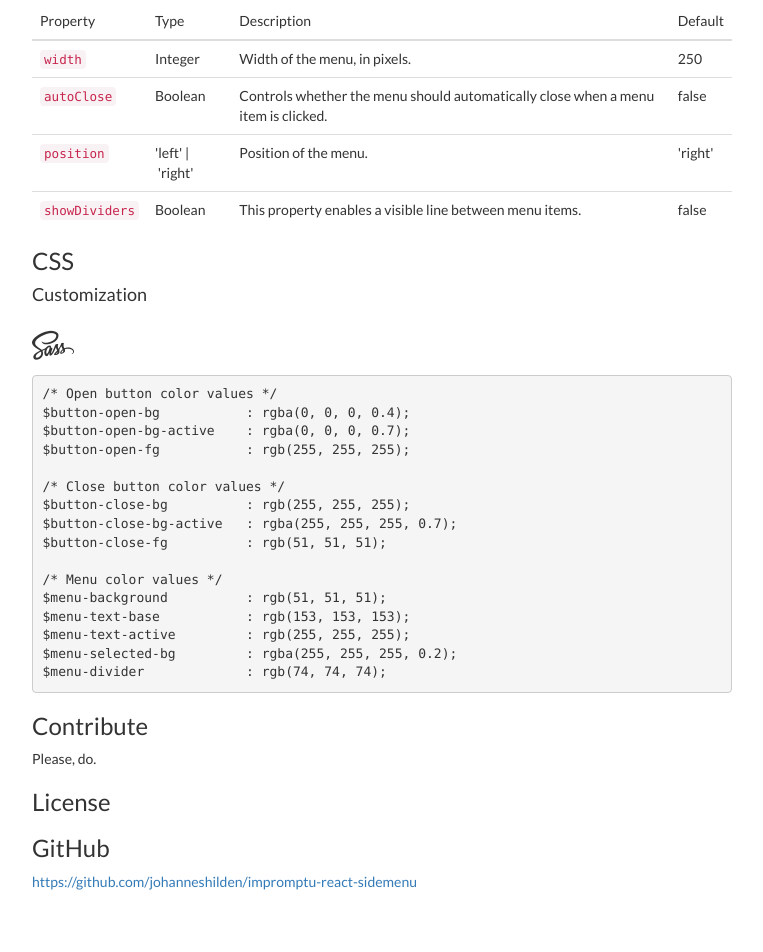
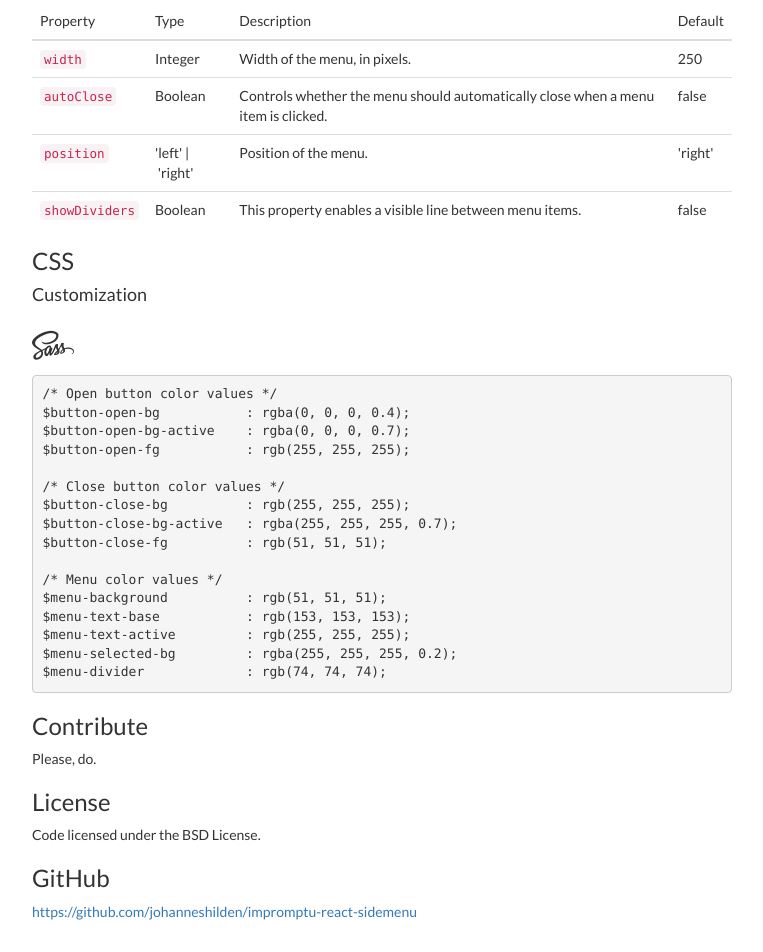
Before and after one commit to laserpants/impromptu-react-sidemenu, a plain HTML site: page index.html in a window 1280 px wide. Shown: the part 1417-2369 px from the top of the page, without its empty margins (258-1021 px from the left). Before the commit the page ends 2339 px from the top, so only its background shows below. Drawn offline with nearby package versions, Linux system fonts and the light colour scheme.

Commit message:
add license note

```diff
--- a/index.html
+++ b/index.html
@@ -212,6 +212,10 @@ $menu-divider             : rgb(74, 74, 74);</pre>
         <a name="license"></a>
         <h3>License</h3>
 
+        <p>
+            Code licensed under the BSD License.
+        </p>
+
         <h3>GitHub</h3>
         <p>
             <a href="https://github.com/johanneshilden/impromptu-react-sidemenu">https://github.com/johanneshilden/impromptu-react-sidemenu</a>
```
